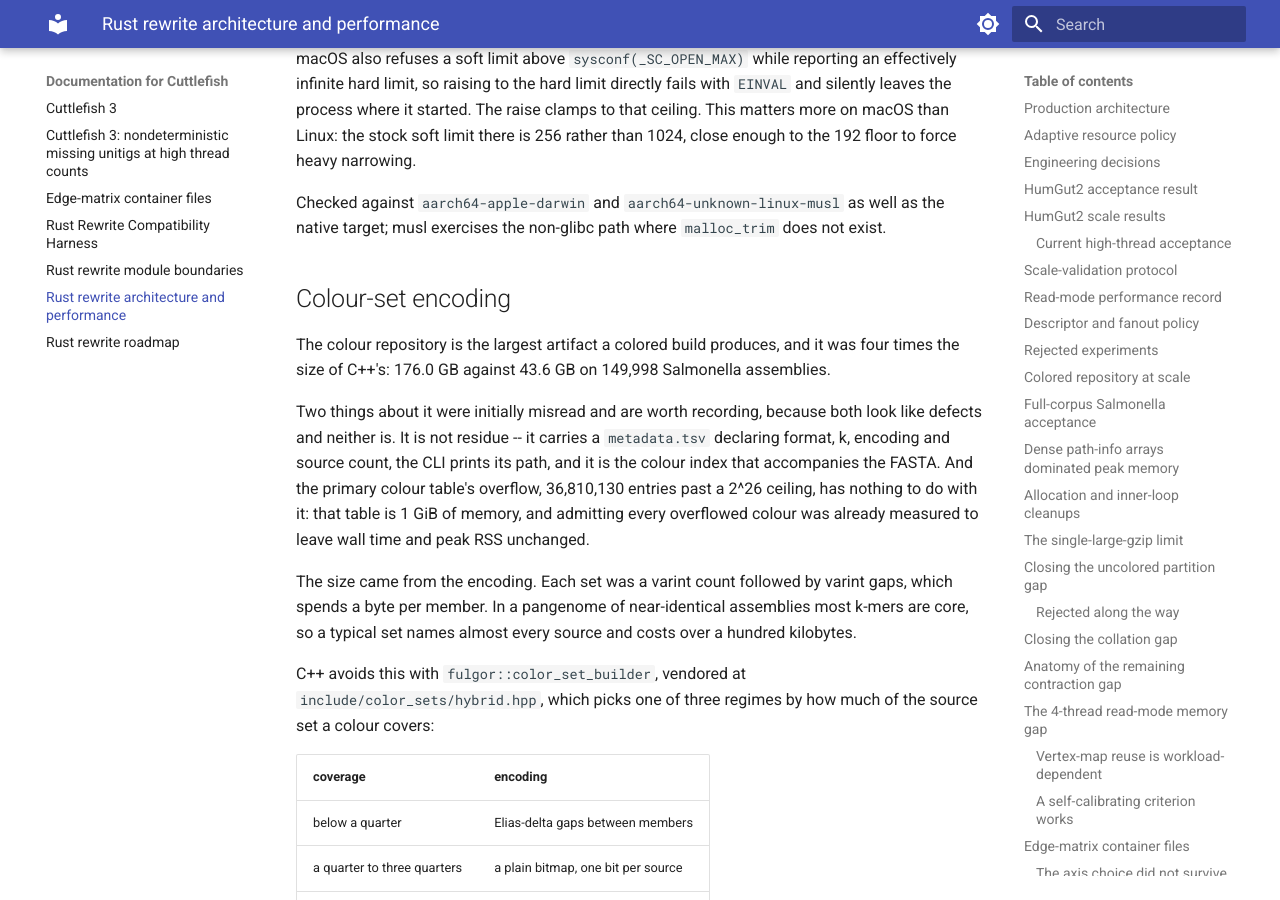
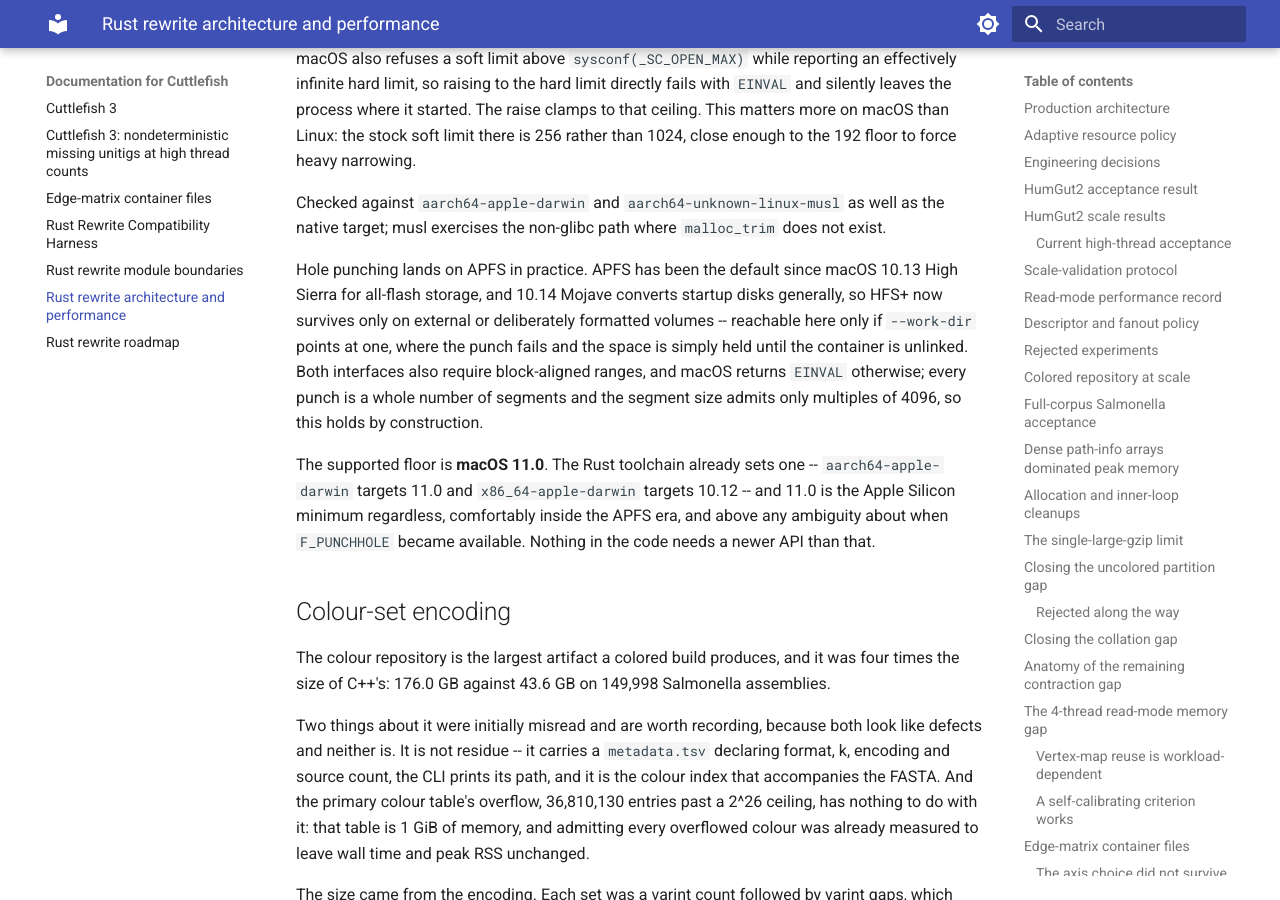
Before and after one commit to COMBINE-lab/cuttlefish, an MkDocs documentation site: the page built from docs/rust-rewrite-performance.md, in a window 1280 px wide and 900 px high, scrolled down 35362 px. Built offline with MkDocs 1.6.1 and Material for MkDocs 9.7.7, drawn with Linux system fonts in a browser that asks for light colours.

Commit message:
Record the macOS filesystem and version floor for hole punching
APFS has been the default since 10.13 and 10.14 converts startup disks, so
the HFS+ caveat applies only to an external or deliberately formatted volume
someone points --work-dir at, where the punch fails and the space is held
until the container is unlinked.

Both punch interfaces require block-aligned ranges and macOS returns EINVAL
otherwise. Every call here is a whole number of segments and the segment size
admits only multiples of 4096, so it holds by construction -- a second reason
buckets got segments rather than raw 16.1 KiB extents.

Declares macOS 11.0 as the floor, which the toolchain already imposes for
Apple Silicon and which sits above any ambiguity about F_PUNCHHOLE
availability.

Co-Authored-By: Claude Opus 5 <noreply@anthropic.com>
Claude-Session: https://claude.ai/code/session_019pPeNngiuUSmkd9dBuU1A9

```diff
--- a/docs/rust-rewrite-performance.md
+++ b/docs/rust-rewrite-performance.md
@@ -1455,6 +1455,21 @@ Checked against `aarch64-apple-darwin` and `aarch64-unknown-linux-musl` as well
 as the native target; musl exercises the non-glibc path where `malloc_trim`
 does not exist.
 
+Hole punching lands on APFS in practice. APFS has been the default since macOS
+10.13 High Sierra for all-flash storage, and 10.14 Mojave converts startup
+disks generally, so HFS+ now survives only on external or deliberately
+formatted volumes -- reachable here only if `--work-dir` points at one, where
+the punch fails and the space is simply held until the container is unlinked.
+Both interfaces also require block-aligned ranges, and macOS returns `EINVAL`
+otherwise; every punch is a whole number of segments and the segment size
+admits only multiples of 4096, so this holds by construction.
+
+The supported floor is **macOS 11.0**. The Rust toolchain already sets one --
+`aarch64-apple-darwin` targets 11.0 and `x86_64-apple-darwin` targets 10.12 --
+and 11.0 is the Apple Silicon minimum regardless, comfortably inside the APFS
+era, and above any ambiguity about when `F_PUNCHHOLE` became available. Nothing
+in the code needs a newer API than that.
+
 ## Colour-set encoding
 
 The colour repository is the largest artifact a colored build produces, and it
```
Also changed, not shown: 1 other file.
